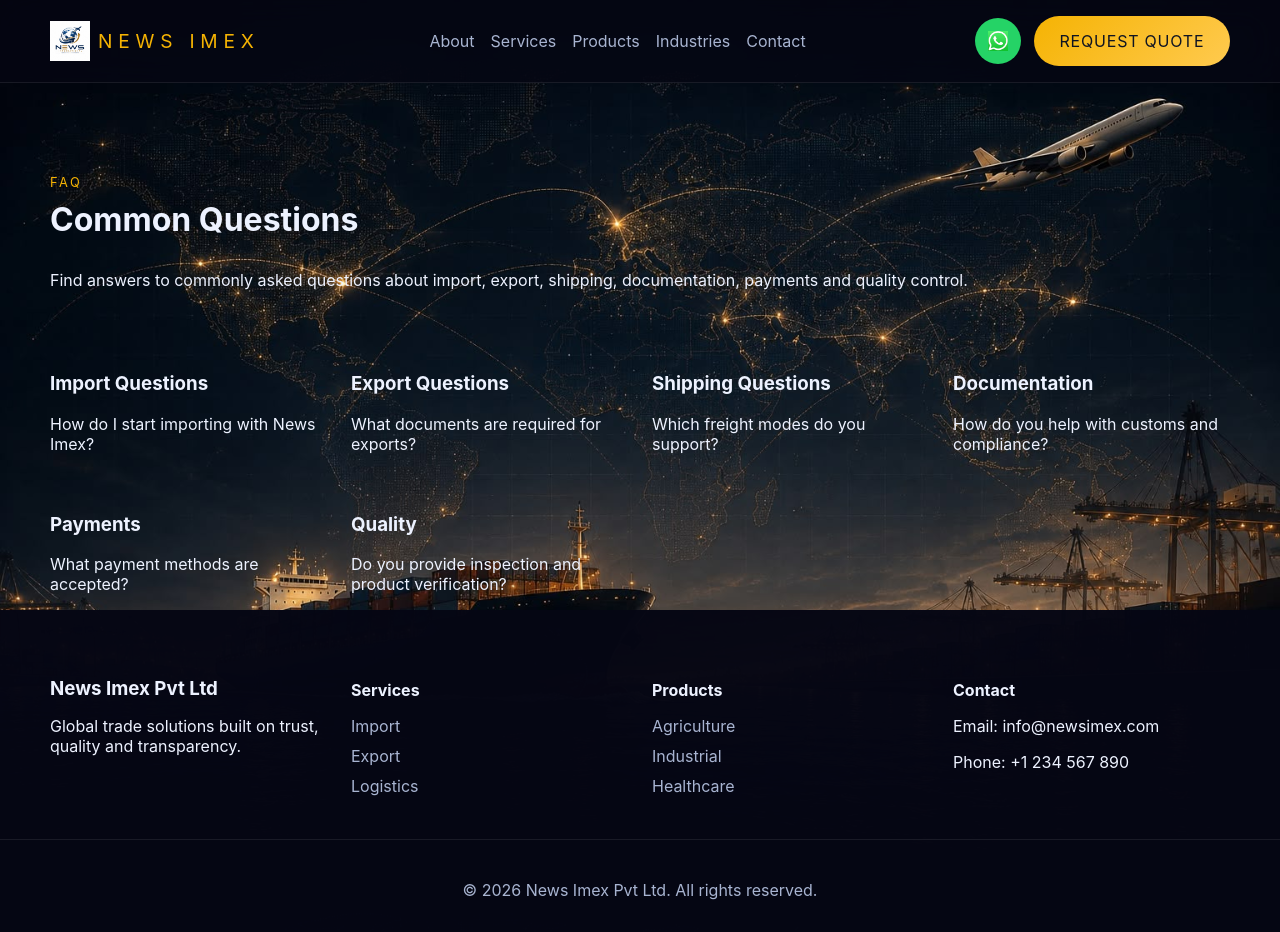
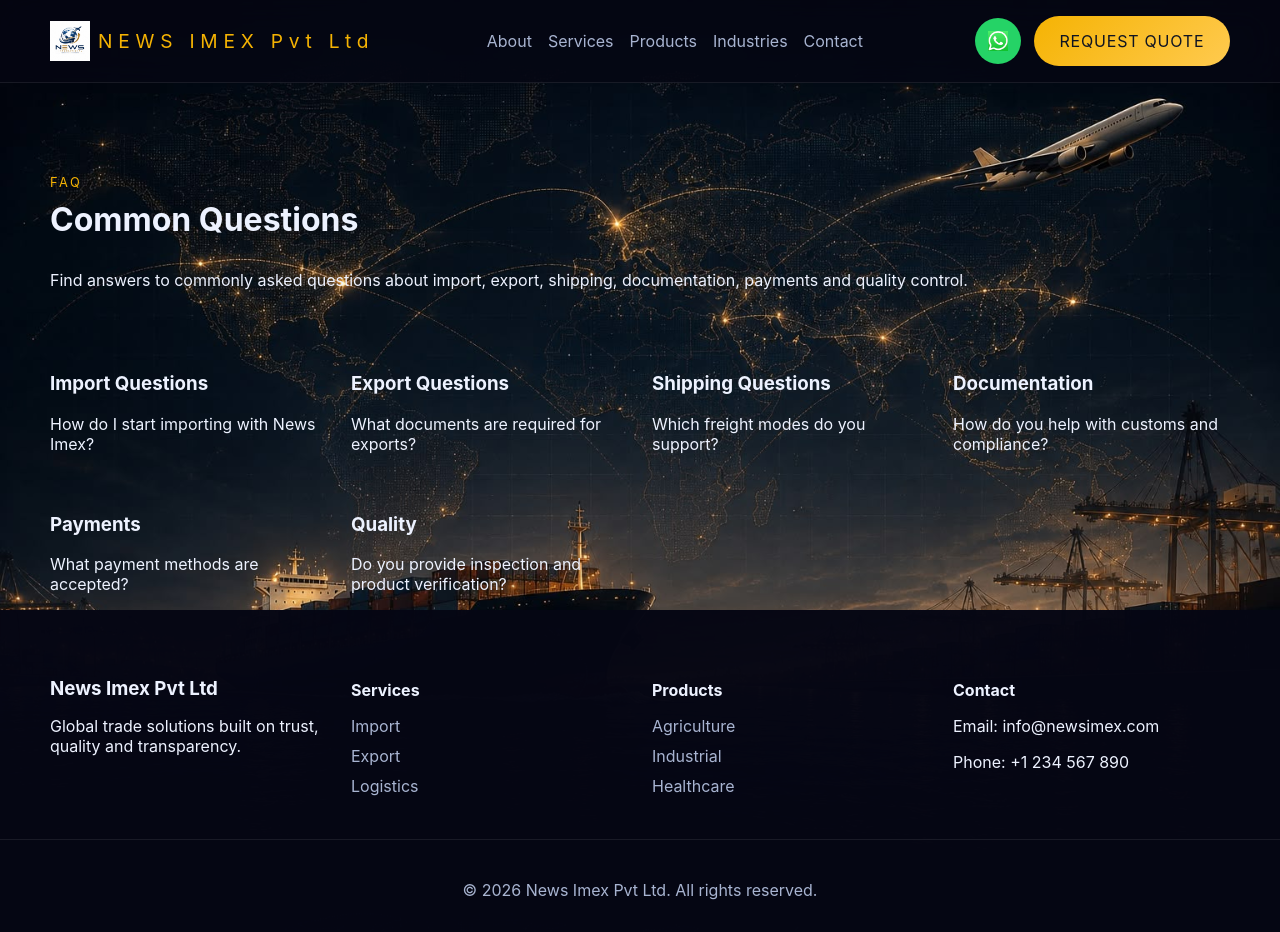
Before and after one commit to newsimexinternational/international, a plain HTML site: page faq.html in a window 1280 px wide. Drawn offline with Linux system fonts and the light colour scheme.

Commit message:
Update header company name to News Imex Pvt Ltd

```diff
--- a/assets/css/style.css
+++ b/assets/css/style.css
@@ -50,7 +50,7 @@
 
 .header-inner { display: flex; align-items: center; justify-content: space-between; gap: 1rem; padding: 1rem 0; }
 
-.brand { font-size: 1.2rem; letter-spacing: .3em; text-transform: uppercase; color: var(--primary); }
+.brand { font-size: 1.2rem; letter-spacing: .3em; color: var(--primary); }
 
 .brand-group { display: flex; align-items: center; gap: .5rem; }
 
--- a/faq.html
+++ b/faq.html
@@ -13,7 +13,7 @@
     <div class="container header-inner">
       <div class="brand-group">
         <img src="assets/img/logo.png" alt="News Imex Pvt Ltd Logo" class="logo-img" />
-        <a href="index.html" class="brand">NEWS IMEX</a>
+        <a href="index.html" class="brand">NEWS IMEX Pvt Ltd</a>
       </div>
       <nav class="main-nav" aria-label="Primary navigation">
         <ul>
```
Also changed, not shown: about.html (+1 -1 lines), blog.html (+1 -1 lines), contact.html (+1 -1 lines), cookie-policy.html (+1 -1 lines), export-process.html (+1 -1 lines), global-markets.html (+1 -1 lines), import-process.html (+1 -1 lines), index.html (+1 -1 lines), industries.html (+1 -1 lines), portfolio.html (+1 -1 lines), privacy-policy.html (+1 -1 lines), products.html (+1 -1 lines), request-quote.html (+1 -1 lines), services.html (+1 -1 lines), 1 more files.
